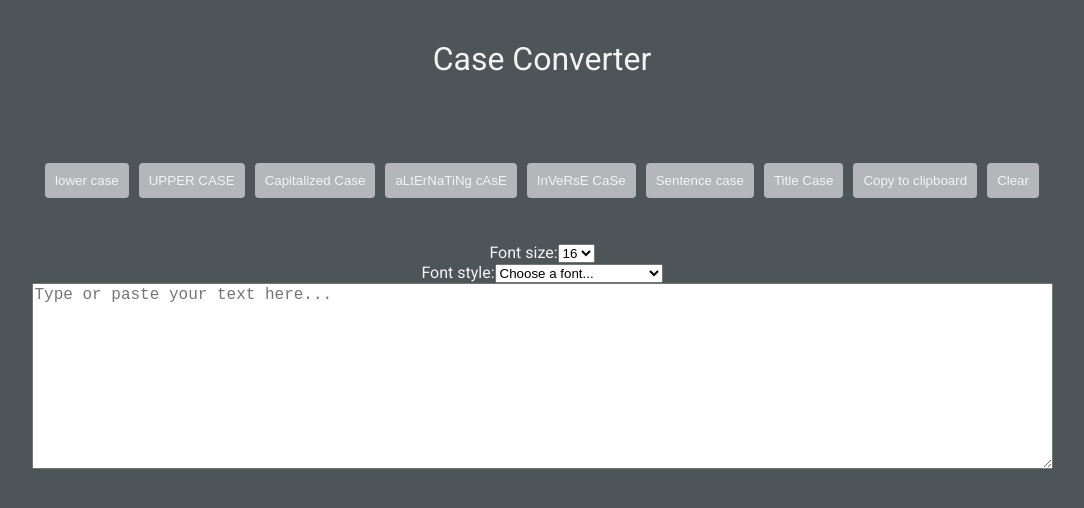
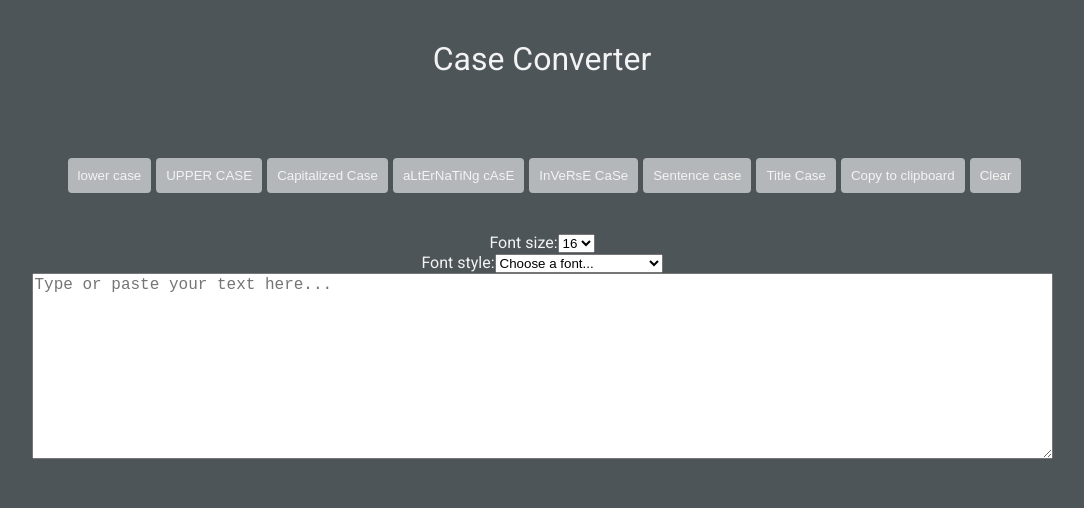
Before and after one commit to katmart93/case-converter-app, a React (Create React App) app: page / in a window 1280 px wide. Shown: the top 508 px of the page, without its empty margins (98-1182 px from the left). Built offline with nearby package versions, Linux system fonts and the light colour scheme; a web font is replaced by a local one.

Commit message:
options buttons margin changed

```diff
--- a/src/App.css
+++ b/src/App.css
@@ -16,7 +16,7 @@ h1 {
   border: none;
   border-radius: 4px;
   padding: 10px;
-  margin: 5px;
+  margin-left: 5px;
   color: #f3f3f3;
 }
 .options button:hover {
```
